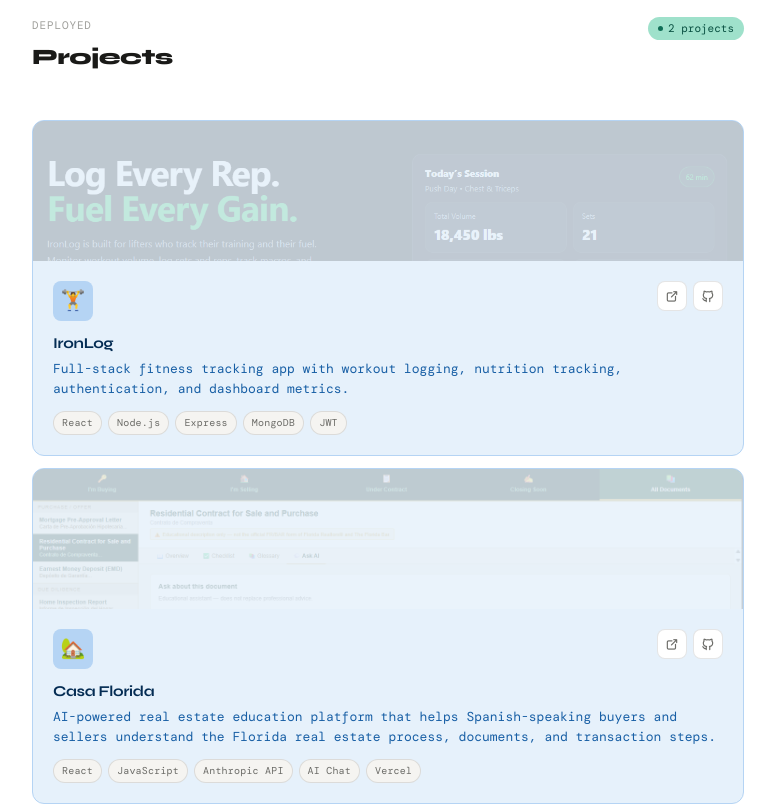
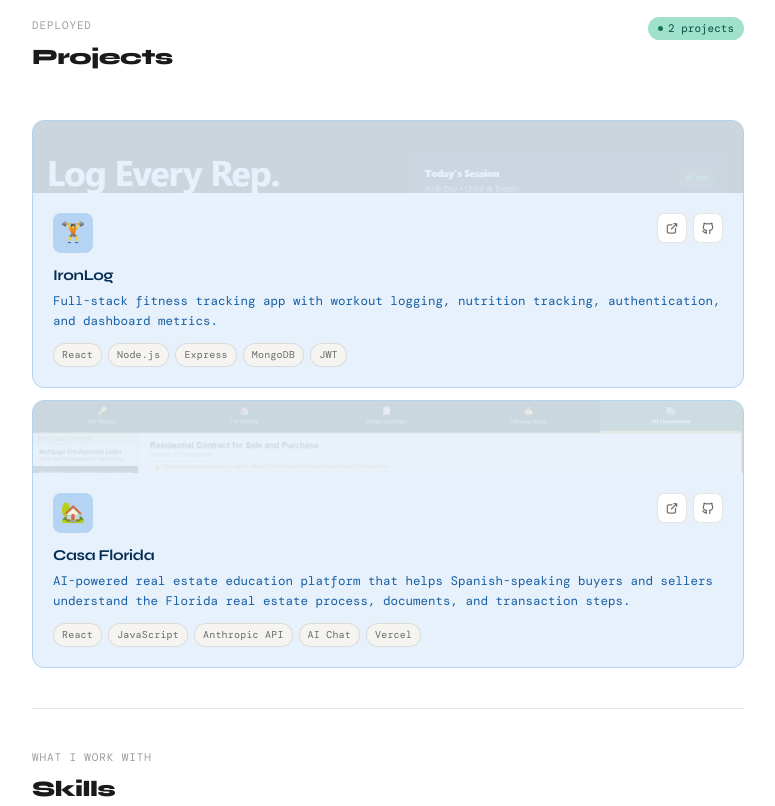
Before and after one commit to EricMerida/Portfolio, a React (Vite) app: page / in a window 1280 px wide. Shown: the part 880-1686 px from the top of the page, without its empty margins (252-1027 px from the left). Built offline with nearby package versions, Linux system fonts and the light colour scheme; the HTML template or start-up script is replaced by a standard one; a web font is replaced by a local one.

Commit message:
Update ProjectCard.module.css

```diff
--- a/src/components/ProjectCard.module.css
+++ b/src/components/ProjectCard.module.css
@@ -21,23 +21,22 @@
   background: var(--blue-50);
 }
 
-/* ── Preview banner ── */
+/* ── Preview banner — subtle strip ── */
 .banner {
   width: 100%;
-  height: 140px;
+  height: 72px;
   background-size: cover;
   background-position: center top;
   background-repeat: no-repeat;
-  /* faint/washed-out effect */
-  opacity: 0.18;
+  opacity: 0.12;
   transition: opacity 0.2s ease;
 }
 
 .card:hover .banner {
-  opacity: 0.28;
+  opacity: 0.2;
 }
 
-/* ── Card body (below banner) ── */
+/* ── Card body ── */
 .body {
   padding: 1.25rem;
 }
@@ -49,7 +48,6 @@
   margin-bottom: 10px;
 }
 
-/* Project icon box */
 .icon {
   width: 40px;
   height: 40px;
@@ -81,10 +79,10 @@
 
 .desc {
   font-family: var(--font-mono);
-  font-size: 13px;
+  font-size: 12.5px;
   font-weight: 300;
   color: var(--color-text-secondary);
-  line-height: 1.55;
+  line-height: 1.6;
   margin-bottom: 12px;
 }
 
```
